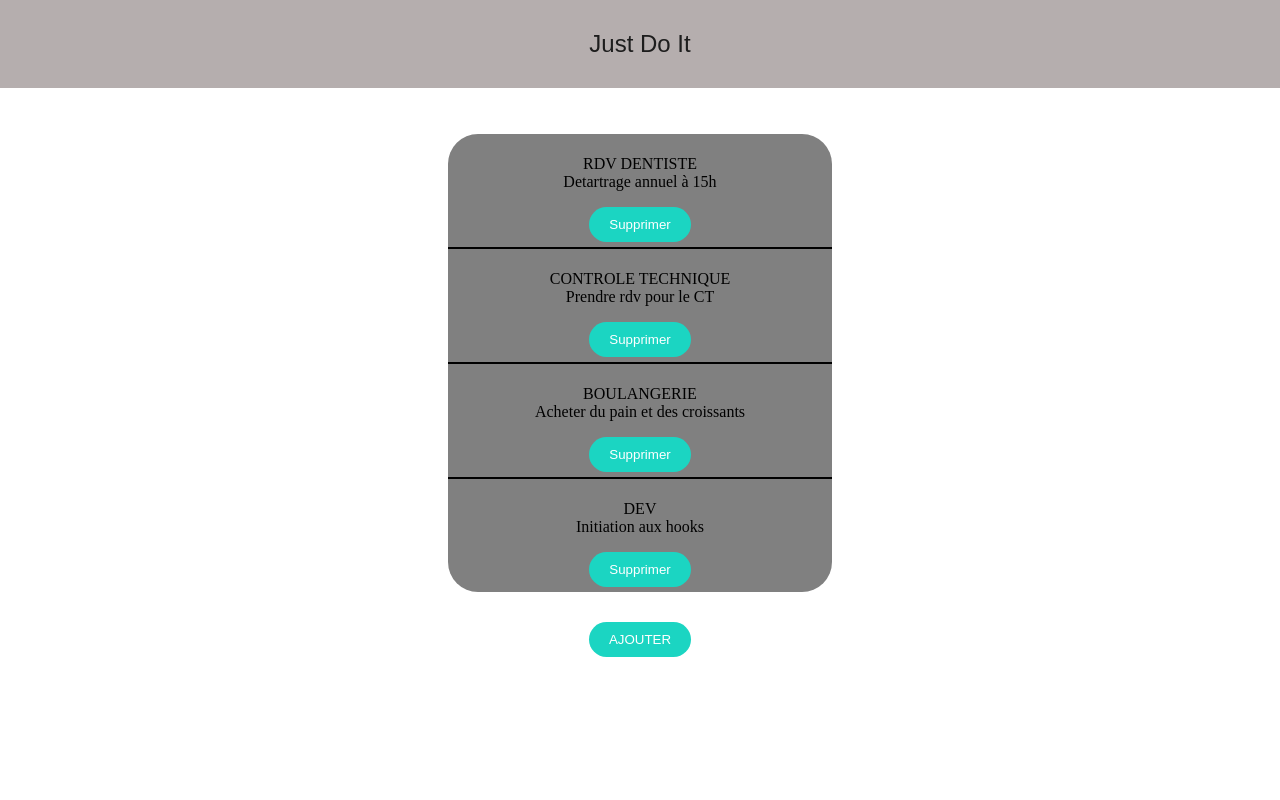
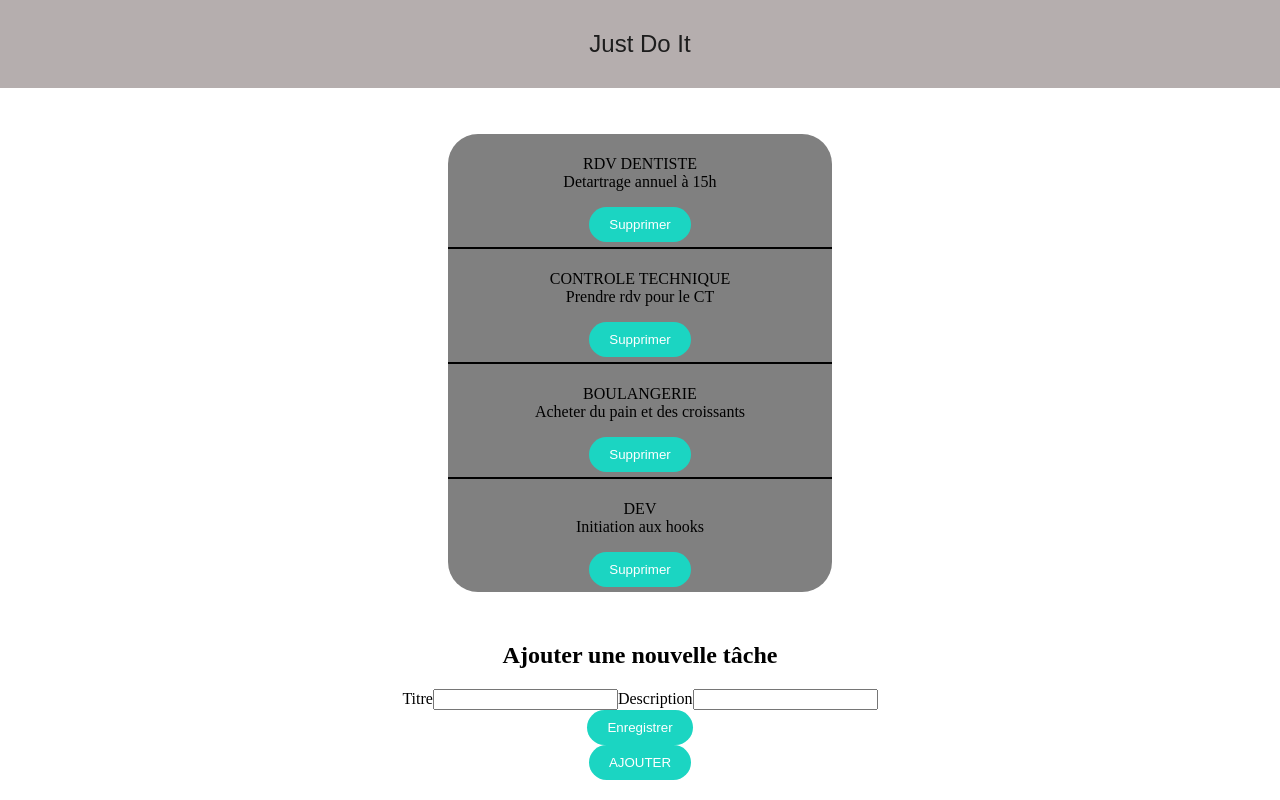
Before and after one commit to moustii/todolist, a React (Create React App) app: page / in a window 1280 px wide. Both pictures are taken after a click on the button "AJOUTER". Built offline with nearby package versions, Linux system fonts and the light colour scheme.

Commit message:
add a new task

```diff
--- a/src/App.js
+++ b/src/App.js
@@ -8,7 +8,6 @@ function App() {
     const [addform, setAddForm] = useState(false);
 
     const changeAddFormState = () => setAddForm(addform => !addform);
-    console.log(addform);
 
     return (
         <div className="app-container">
@@ -17,7 +16,7 @@ function App() {
                 Just Do It
             </MainTitle>
 
-            <Tasks/>
+            <Tasks form={addform} closeAddForm={() => setAddForm(addform => !addform)}/>
 
             <Button click={changeAddFormState}>
                 AJOUTER
--- /dev/null
+++ b/src/containers/AddTask/AddTask.js
@@ -0,0 +1,70 @@
+import React, {Component} from 'react';
+import Button from '../../components/Button/Button';
+
+class AddTask extends Component {
+
+    state = {
+        title: "",
+        description: "",
+    };
+
+
+    handleSubmit = (event) => {
+        event.preventDefault();
+        this.props.addTask(this.state.title, this.state.description);
+        this.setState({
+            title: "",
+            description: "",
+        });
+
+
+    }
+
+    render() {
+        return (
+            <>
+                <h2>Ajouter une nouvelle tâche</h2>
+                <form>
+                    <label htmlFor='title'>Titre</label>
+                    <input
+                        type='text'
+                        id='title'
+                        name='title'
+                        value={this.state.title}
+                        onChange={(event) => this.setState({title:event.target.value})}
+                    />
+                    <label htmlFor='description'>Description</label>
+                    <input
+                        type='text'
+                        id='description'
+                        name='description'
+                        value={this.state.description}
+                        onChange={(event) => this.setState({description:event.target.value})}
+
+                    />
+
+                    <Button click={this.handleSubmit}>Enregistrer</Button>
+
+                </form>
+
+
+
+
+            </>
+        )
+    }
+
+
+
+
+
+
+
+
+
+
+
+
+}
+
+export default AddTask;
--- a/src/containers/Tasks/Tasks.js
+++ b/src/containers/Tasks/Tasks.js
@@ -1,6 +1,7 @@
 import React, {Component} from 'react';
 import './Tasks.css';
 import Task from '../Task/Task';
+import AddTask from '../AddTask/AddTask';
 
 class Tasks extends Component {
 
@@ -8,8 +9,8 @@ class Tasks extends Component {
         tasks: [
             {id: 1, title: "Rdv dentiste", description: "Detartrage annuel à 15h"},
             {id: 2, title: "Controle technique", description: "Prendre rdv pour le CT"},
-            {id: 3, title: "Boulangerie", description: "Acheter du pain et des croissants"},
-            {id: 4, title: "Dev", description: "Initiation aux hooks"},
+            {id: 4, title: "Boulangerie", description: "Acheter du pain et des croissants"},
+            {id: 7, title: "Dev", description: "Initiation aux hooks"},
         ],
     };
 
@@ -22,9 +23,24 @@ class Tasks extends Component {
         this.setState({tasks:copyTasks});
     }
 
+    handleAddTask = (title, description) => {
+        const lastIndex = (this.state.tasks.length) - 1;
+        const lastId = this.state.tasks[lastIndex].id;
+
+        const newTask = {
+            id: lastId + 1,
+            title: title,
+            description: description
+        };
+        const copyTasks = [...this.state.tasks];
+        copyTasks.push(newTask);
+        this.setState({tasks: copyTasks});
+        this.props.closeAddForm();
+    }
 
     render() {
         return (
+            <>
                 <div className='tasks-list'>
                     {
                         this.state.tasks.map(task => {
@@ -40,19 +56,12 @@ class Tasks extends Component {
                         })
                     }
                 </div>
-
-
+                {
+                    this.props.form && <AddTask addTask={this.handleAddTask}/>
+                }
+            </>
         );
     }
-
-
-
-
-
-
-
-
-
 }
 
 export default Tasks;
```
Also changed, not shown: notes.txt. Lines whose indentation alone changed are shown as unchanged.
